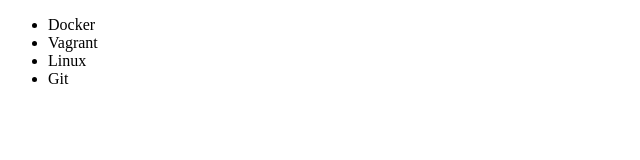
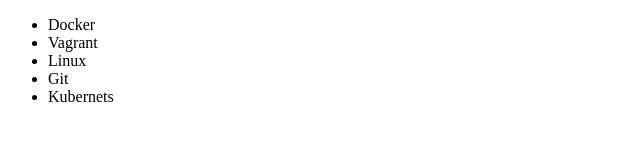
Before and after one commit to Zezola/alura-git, a plain HTML site: page index.html in a window 1280 px wide. Shown: the full height of the page, 0-640 px from the left. Drawn offline with Linux system fonts and the light colour scheme.

Commit message:
Adicionando curso de Kubernets

```diff
--- a/index.html
+++ b/index.html
@@ -5,7 +5,7 @@
     <meta charset="UTF-8">
     <meta http-equiv="X-UA-Compatible" content="IE=edge">
     <meta name="viewport" content="width=device-width, initial-scale=1.0">
-    <title>Cursos Alura</title>
+    <title>Cursos da Alura</title>
 </head>
 <body>
     <ul>
@@ -13,6 +13,7 @@
         <li>Vagrant</li>
         <li>Linux</li>
         <li>Git</li>
+        <li>Kubernets</li>
     </ul>
 </body>
 </html>
```
